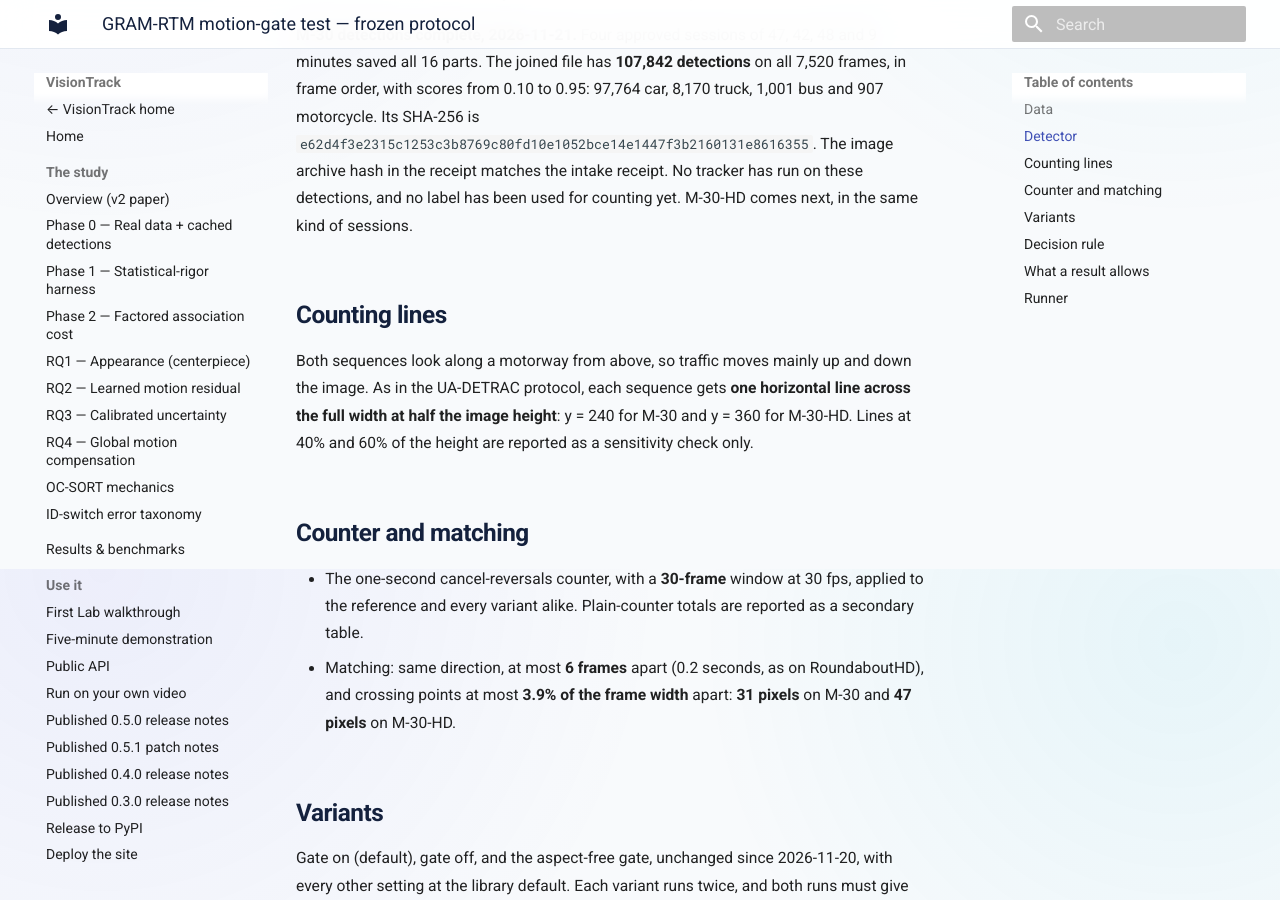
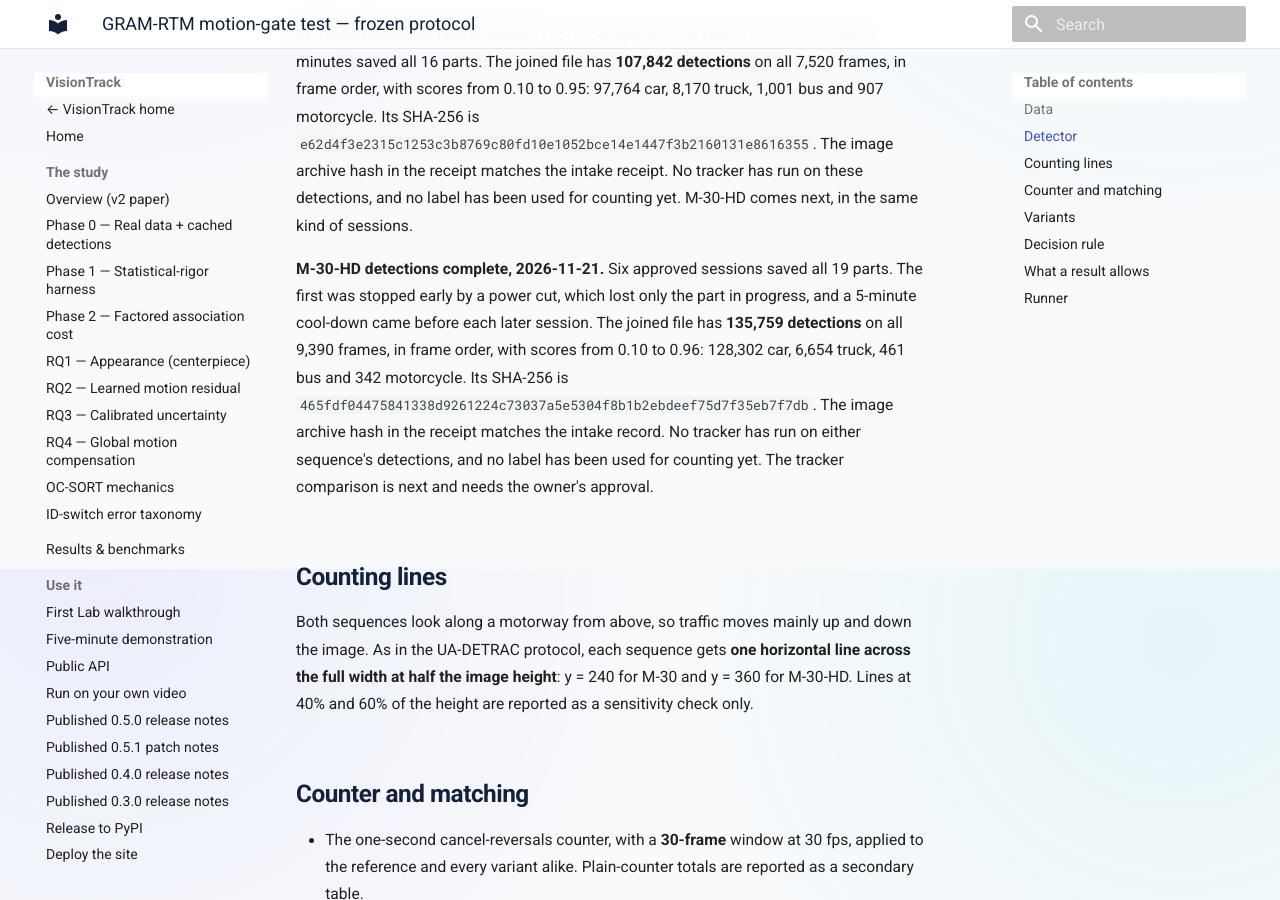
Before and after one commit to hulagerushikesh/visiontrack, an MkDocs documentation site: the page built from docs/GRAM_RTM_TEST_PROTOCOL.md, in a window 1280 px wide and 900 px high, scrolled down 2131 px. Built offline with MkDocs 1.6.1 and Material for MkDocs 9.7.7, drawn with Linux system fonts in a browser that asks for light colours.

Commit message:
Record completed M-30-HD detections for the GRAM-RTM gate test

```diff
--- a/docs/GRAM_RTM_TEST_PROTOCOL.md
+++ b/docs/GRAM_RTM_TEST_PROTOCOL.md
@@ -90,6 +90,17 @@ image archive hash in the receipt matches the intake receipt. No tracker has
 run on these detections, and no label has been used for counting yet.
 M-30-HD comes next, in the same kind of sessions.
 
+**M-30-HD detections complete, 2026-11-21.** Six approved sessions saved
+all 19 parts. The first was stopped early by a power cut, which lost only the
+part in progress, and a 5-minute cool-down came before each later session.
+The joined file has **135,759 detections** on all 9,390 frames, in frame
+order, with scores from 0.10 to 0.96: 128,302 car, 6,654 truck, 461 bus and
+342 motorcycle. Its SHA-256 is
+`465fdf04475841338d9261224c73037a5e5304f8b1b2ebdeef75d7f35eb7f7db`. The
+image archive hash in the receipt matches the intake record. No tracker has
+run on either sequence's detections, and no label has been used for counting
+yet. The tracker comparison is next and needs the owner's approval.
+
 ## Counting lines
 
 Both sequences look along a motorway from above, so traffic moves mainly up
```
